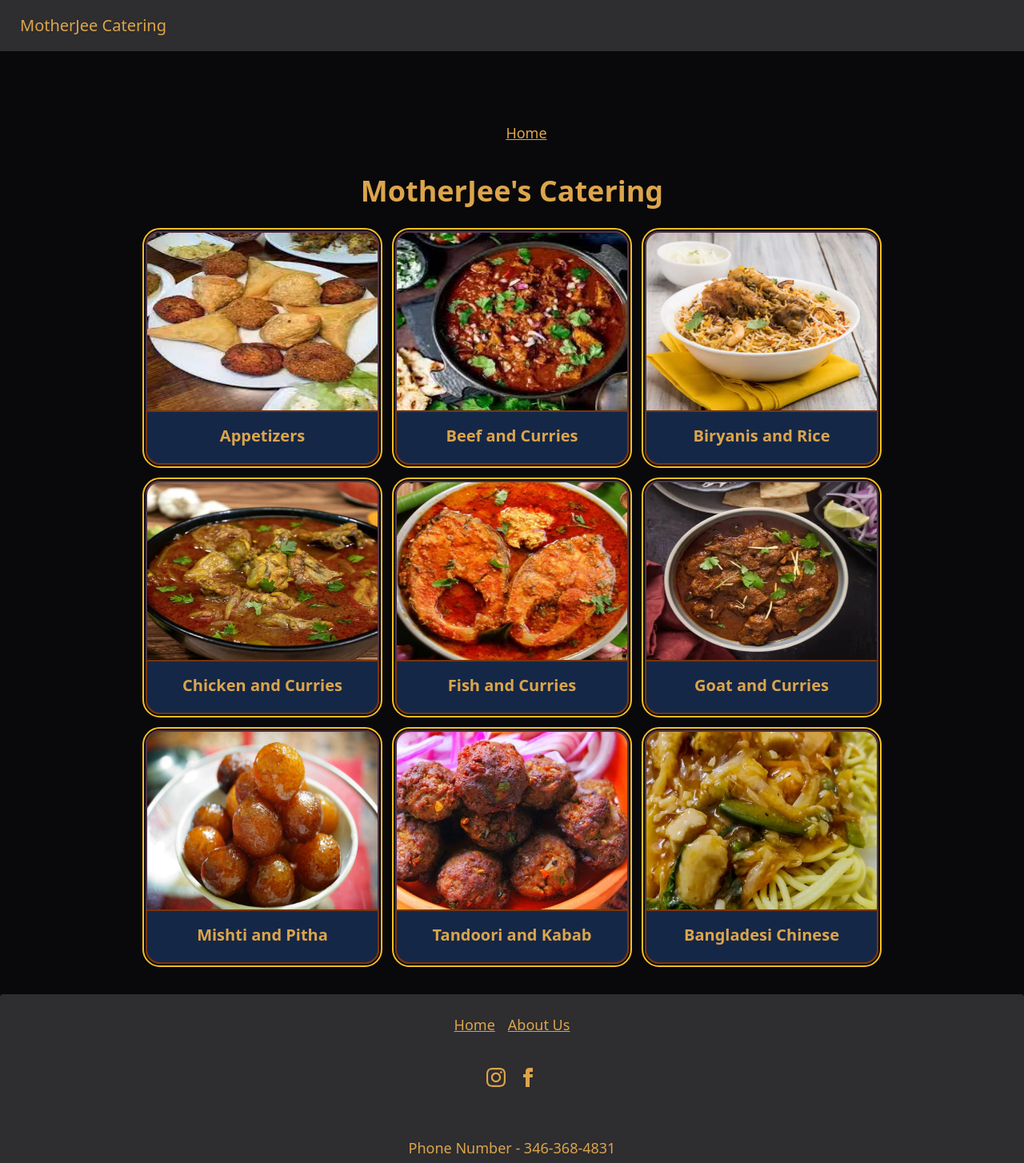
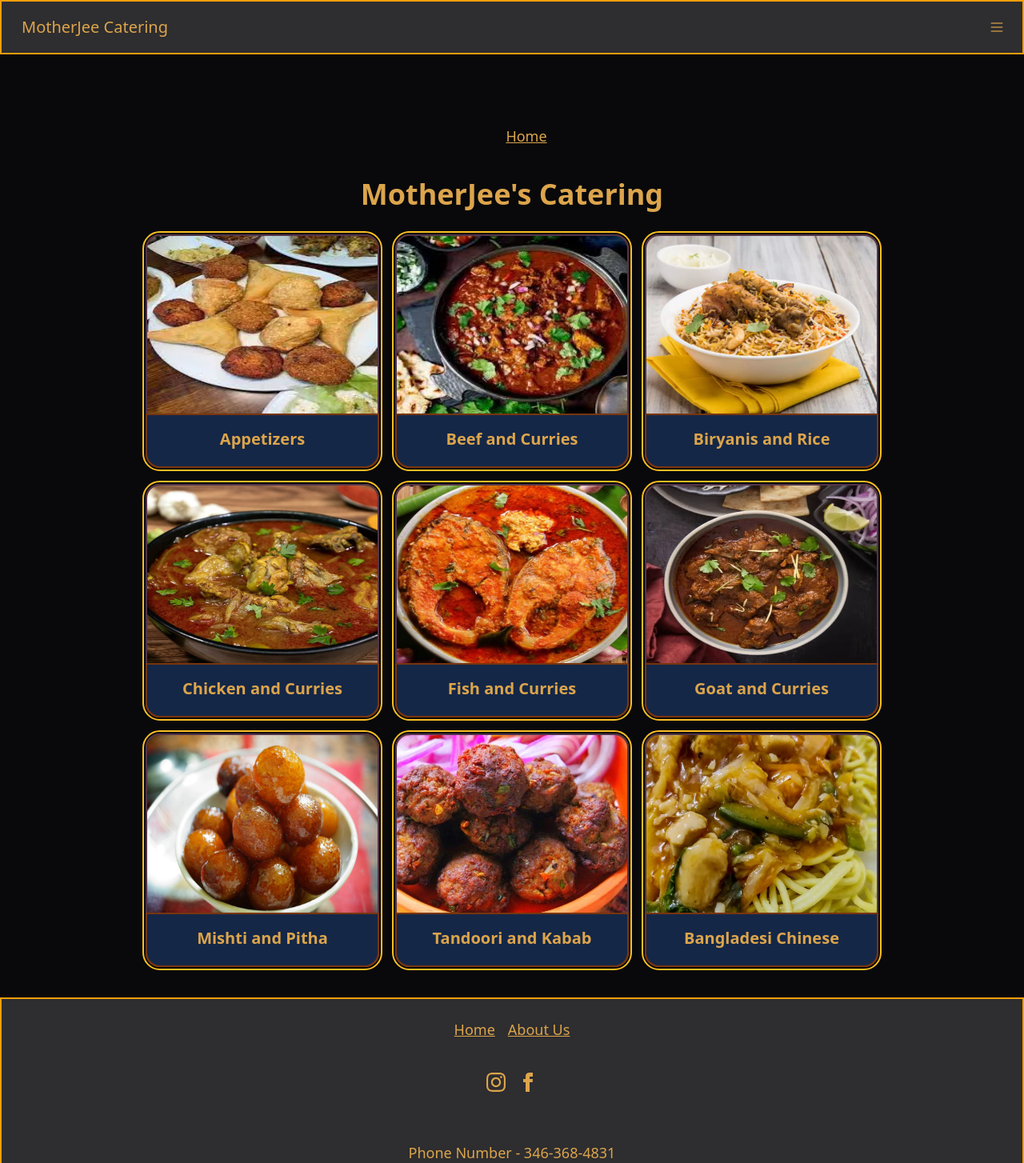
Before and after one commit to ebrahim95/motherjee_catering, a React (Vite) app: page / in a window 1280 px wide. Shown: the top 1454 px of the page at 80% size. Built offline with nearby package versions, Linux system fonts and the light colour scheme.

Commit message:
changed style and updated props

```diff
--- a/src/App.tsx
+++ b/src/App.tsx
@@ -28,22 +28,26 @@ function App() {
     }, [])
 
 
-    const catergory_uniq = [...new Set(csv?.map(value => value.Category))]
 
     return (
         <div id="main" className="prose max-w-none mx-auto flex flex-col justify-between">
-            <div className="navbar bg-base-300">
-                <div className="navbar-center flex">
+            <div className="navbar bg-base-300 border-2 border-amber-500">
+                <div className="navbar-start flex">
                     <Link to="/" className="btn btn-ghost normal-case text-xl no-underline">MotherJee Catering</Link>
+                </div>
+                <div className="navbar-end flex-none">
+                    <button className="btn btn-square btn-ghost">
+                        <svg xmlns="http://www.w3.org/2000/svg" fill="none" viewBox="0 0 24 24" className="inline-block w-5 h-5 stroke-current"><path stroke-linecap="round" stroke-linejoin="round" stroke-width="2" d="M4 6h16M4 12h16M4 18h16"></path></svg>
+                    </button>
                 </div>
             </div>
 
             <Routes>
-                <Route path="/" element={<Home csv={catergory_uniq} />} />
+                <Route path="/" element={<Home />} />
                 <Route path="/food_category/:type" element={<FoodType csv={csv} />} />
                 <Route path="/about" element={<About />} />
             </Routes>
-            <footer className="footer footer-center mt-10 p-6 bg-base-300 text-base-content rounded">
+            <footer className="footer footer-center mt-10 p-6 bg-base-300 text-base-content border-2 border-amber-500 ">
                 <div id="footer-links" className="grid grid-flow-col gap-4 text-lg">
                     <Link to="/" className="link link-hover">Home</Link>
                     <Link to="/about" className="link link-hover">About Us</Link>
```
